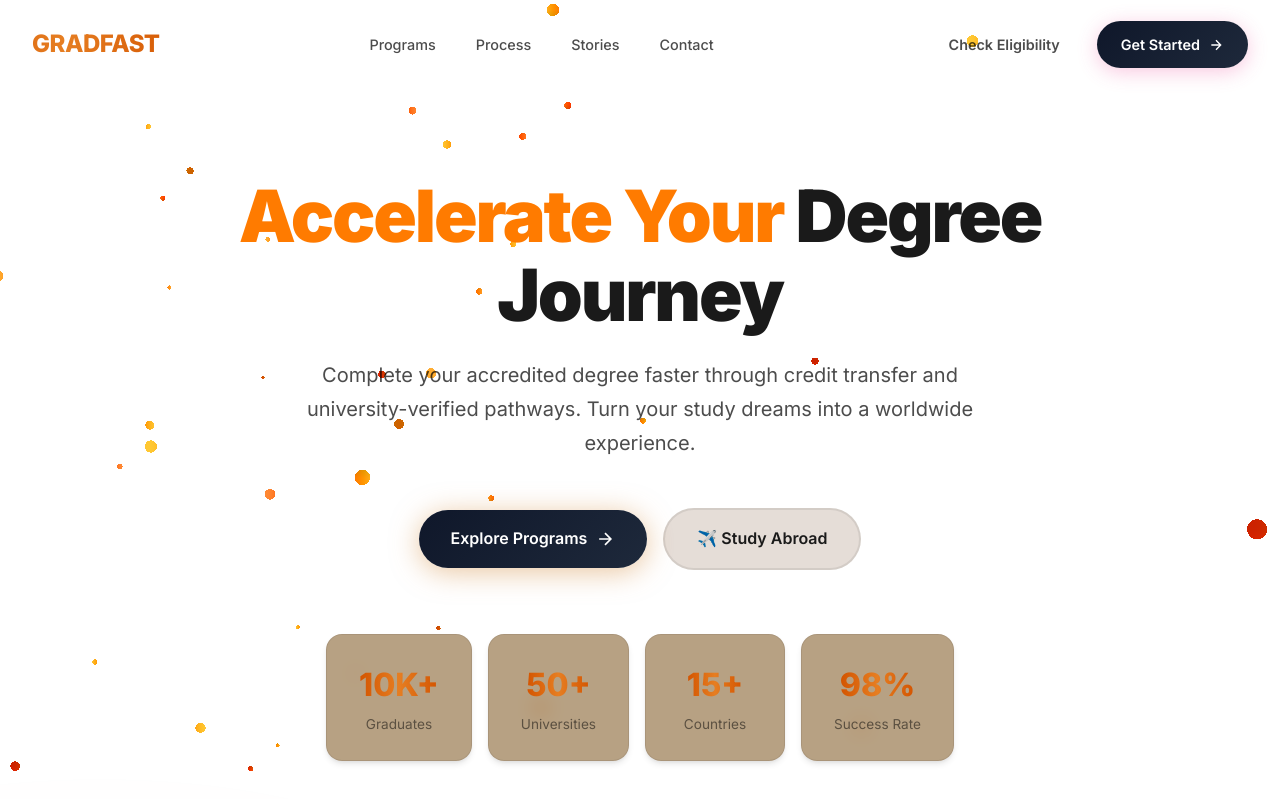
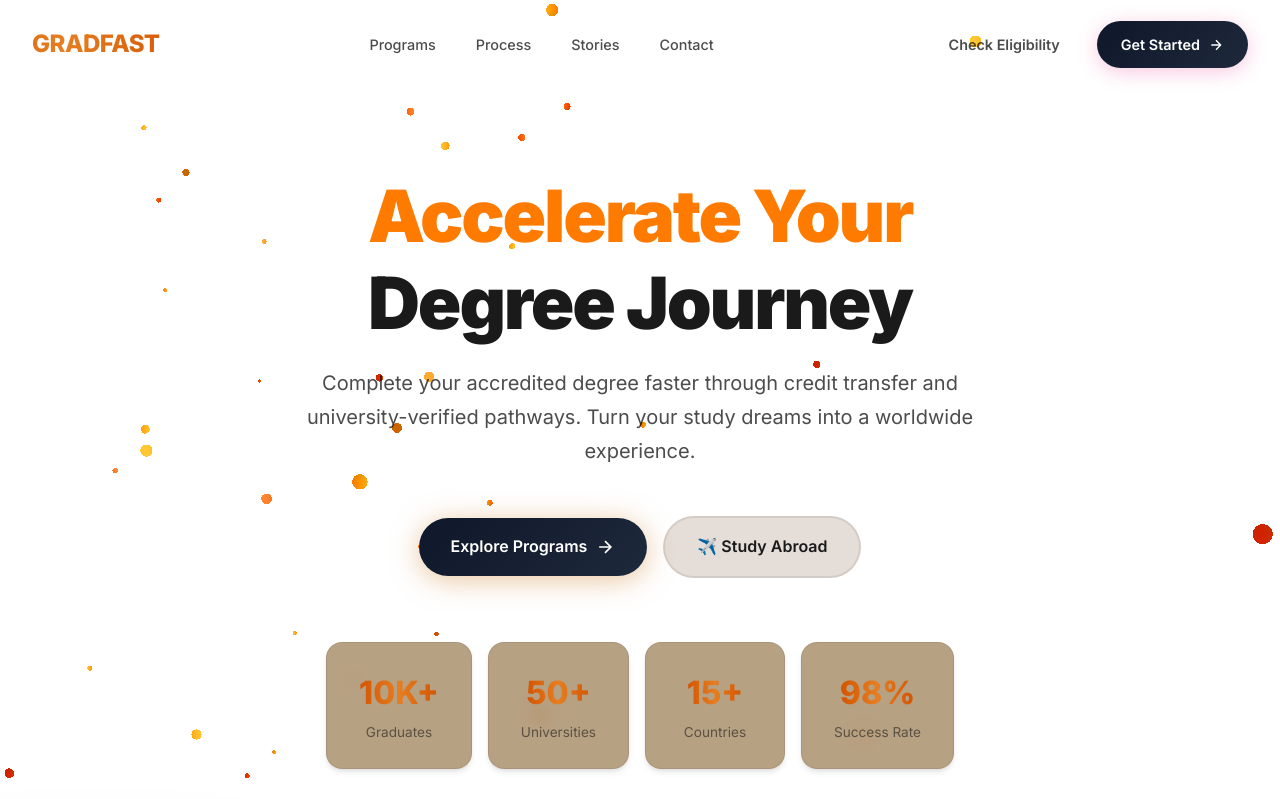
Before and after one commit to punithrajhs8-png/podimass, a React (Vite) app: page / in a window 1280 px wide. Shown: the top 799 px of the page. Built offline with nearby package versions, Linux system fonts and the light colour scheme.

Commit message:
Add BlurText animation to hero title with orange accent for 'Accelerate Your'

```diff
--- /dev/null
+++ b/src/components/BlurText.tsx
@@ -0,0 +1,123 @@
+import { motion, type Transition, type Easing } from 'framer-motion';
+import { useEffect, useRef, useState, useMemo } from 'react';
+
+type BlurTextProps = {
+  text?: string;
+  delay?: number;
+  className?: string;
+  animateBy?: 'words' | 'letters';
+  direction?: 'top' | 'bottom';
+  threshold?: number;
+  rootMargin?: string;
+  animationFrom?: Record<string, string | number>;
+  animationTo?: Array<Record<string, string | number>>;
+  easing?: Easing | Easing[];
+  onAnimationComplete?: () => void;
+  stepDuration?: number;
+};
+
+const buildKeyframes = (
+  from: Record<string, string | number>,
+  steps: Array<Record<string, string | number>>
+): Record<string, Array<string | number>> => {
+  const keys = new Set<string>([...Object.keys(from), ...steps.flatMap(s => Object.keys(s))]);
+
+  const keyframes: Record<string, Array<string | number>> = {};
+  keys.forEach(k => {
+    keyframes[k] = [from[k], ...steps.map(s => s[k])];
+  });
+  return keyframes;
+};
+
+const BlurText: React.FC<BlurTextProps> = ({
+  text = '',
+  delay = 200,
+  className = '',
+  animateBy = 'words',
+  direction = 'top',
+  threshold = 0.1,
+  rootMargin = '0px',
+  animationFrom,
+  animationTo,
+  easing = (t: number) => t,
+  onAnimationComplete,
+  stepDuration = 0.35
+}) => {
+  const elements = animateBy === 'words' ? text.split(' ') : text.split('');
+  const [inView, setInView] = useState(false);
+  const ref = useRef<HTMLParagraphElement>(null);
+
+  useEffect(() => {
+    if (!ref.current) return;
+    const observer = new IntersectionObserver(
+      ([entry]) => {
+        if (entry.isIntersecting) {
+          setInView(true);
+          observer.unobserve(ref.current as Element);
+        }
+      },
+      { threshold, rootMargin }
+    );
+    observer.observe(ref.current);
+    return () => observer.disconnect();
+  }, [threshold, rootMargin]);
+
+  const defaultFrom = useMemo(
+    () =>
+      direction === 'top' ? { filter: 'blur(10px)', opacity: 0, y: -50 } : { filter: 'blur(10px)', opacity: 0, y: 50 },
+    [direction]
+  );
+
+  const defaultTo = useMemo(
+    () => [
+      {
+        filter: 'blur(5px)',
+        opacity: 0.5,
+        y: direction === 'top' ? 5 : -5
+      },
+      { filter: 'blur(0px)', opacity: 1, y: 0 }
+    ],
+    [direction]
+  );
+
+  const fromSnapshot = animationFrom ?? defaultFrom;
+  const toSnapshots = animationTo ?? defaultTo;
+
+  const stepCount = toSnapshots.length + 1;
+  const totalDuration = stepDuration * (stepCount - 1);
+  const times = Array.from({ length: stepCount }, (_, i) => (stepCount === 1 ? 0 : i / (stepCount - 1)));
+
+  return (
+    <p ref={ref} className={`blur-text ${className} flex flex-wrap`}>
+      {elements.map((segment, index) => {
+        const animateKeyframes = buildKeyframes(fromSnapshot, toSnapshots);
+
+        const spanTransition: Transition = {
+          duration: totalDuration,
+          times,
+          delay: (index * delay) / 1000,
+          ease: easing
+        };
+
+        return (
+          <motion.span
+            key={index}
+            initial={fromSnapshot}
+            animate={inView ? animateKeyframes : fromSnapshot}
+            transition={spanTransition}
+            onAnimationComplete={index === elements.length - 1 ? onAnimationComplete : undefined}
+            style={{
+              display: 'inline-block',
+              willChange: 'transform, filter, opacity'
+            }}
+          >
+            {segment === ' ' ? '\u00A0' : segment}
+            {animateBy === 'words' && index < elements.length - 1 && '\u00A0'}
+          </motion.span>
+        );
+      })}
+    </p>
+  );
+};
+
+export default BlurText;
--- a/src/components/GradfastLanding.css
+++ b/src/components/GradfastLanding.css
@@ -239,10 +239,18 @@
     margin-bottom: 1.5rem;
     color: var(--color-text-primary);
     text-align: center;
+    display: flex;
+    justify-content: center;
+    gap: 0.5rem;
+    flex-wrap: wrap;
 }
 
 .hero-title-orange {
     color: #ff7b00;
+}
+
+.hero-title-default {
+    color: var(--color-text-primary);
 }
 
 .hero-title-gradient {
--- a/src/components/GradfastLanding.tsx
+++ b/src/components/GradfastLanding.tsx
@@ -4,6 +4,7 @@
 import StudyAbroadPage from './StudyAbroadPage';
 import Particles from './Particles';
 import SuccessStoriesModal from './SuccessStoriesModal';
+import BlurText from './BlurText';
 
 
 // ==================== SCROLL ANIMATION HOOK ====================
@@ -119,7 +120,22 @@
             />
             <div className="container hero-container">
                 <div className="hero-content">
-                    <h1 className="hero-title"><span className="hero-title-orange">Accelerate Your</span> Degree Journey</h1>
+                    <div className="hero-title">
+                        <BlurText
+                            text="Accelerate Your"
+                            delay={200}
+                            animateBy="words"
+                            direction="top"
+                            className="hero-title-orange"
+                        />
+                        <BlurText
+                            text="Degree Journey"
+                            delay={200}
+                            animateBy="words"
+                            direction="top"
+                            className="hero-title-default"
+                        />
+                    </div>
 
                     <p className="hero-subtitle">
                         Complete your accredited degree faster through credit transfer and
```
